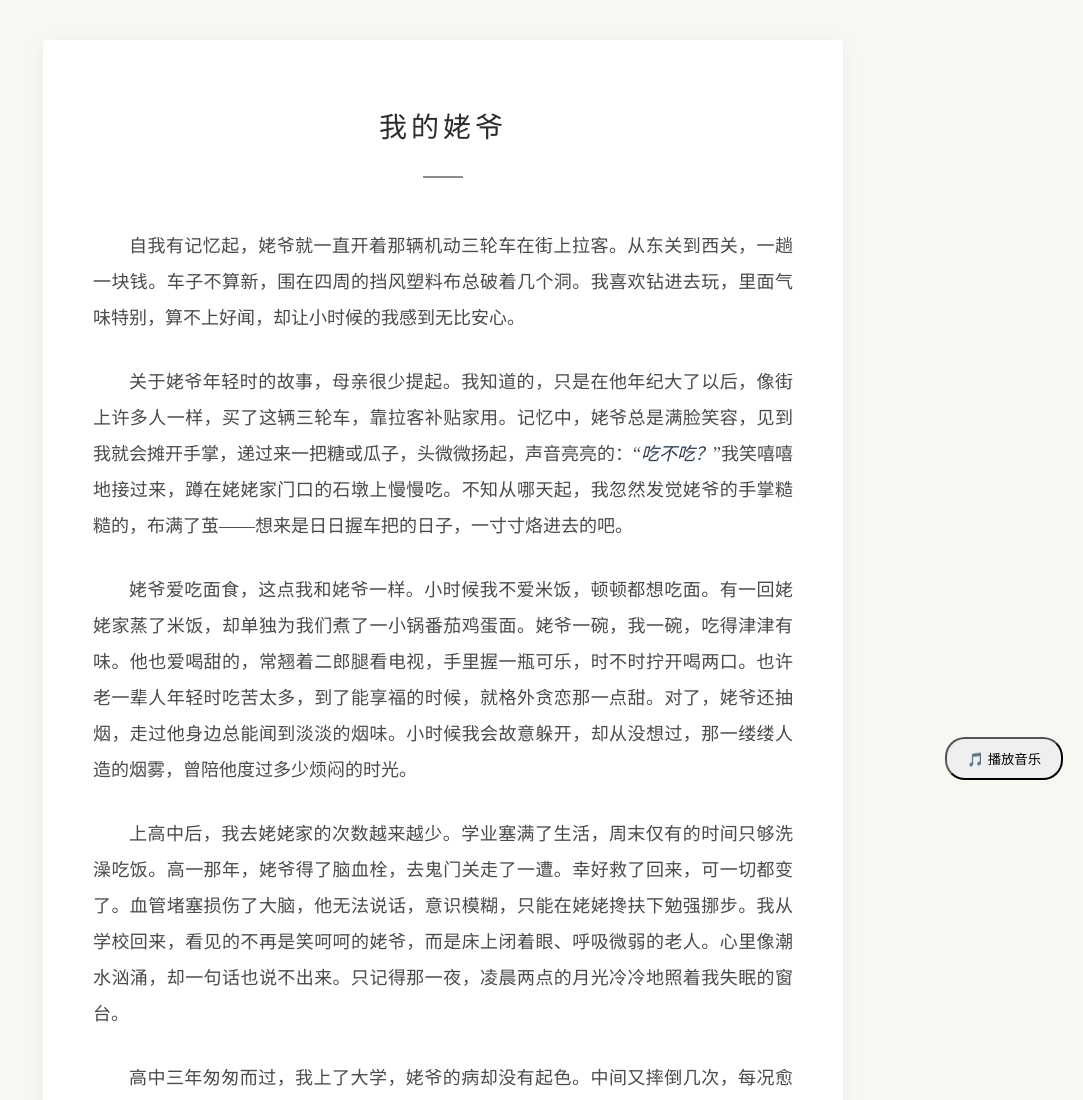
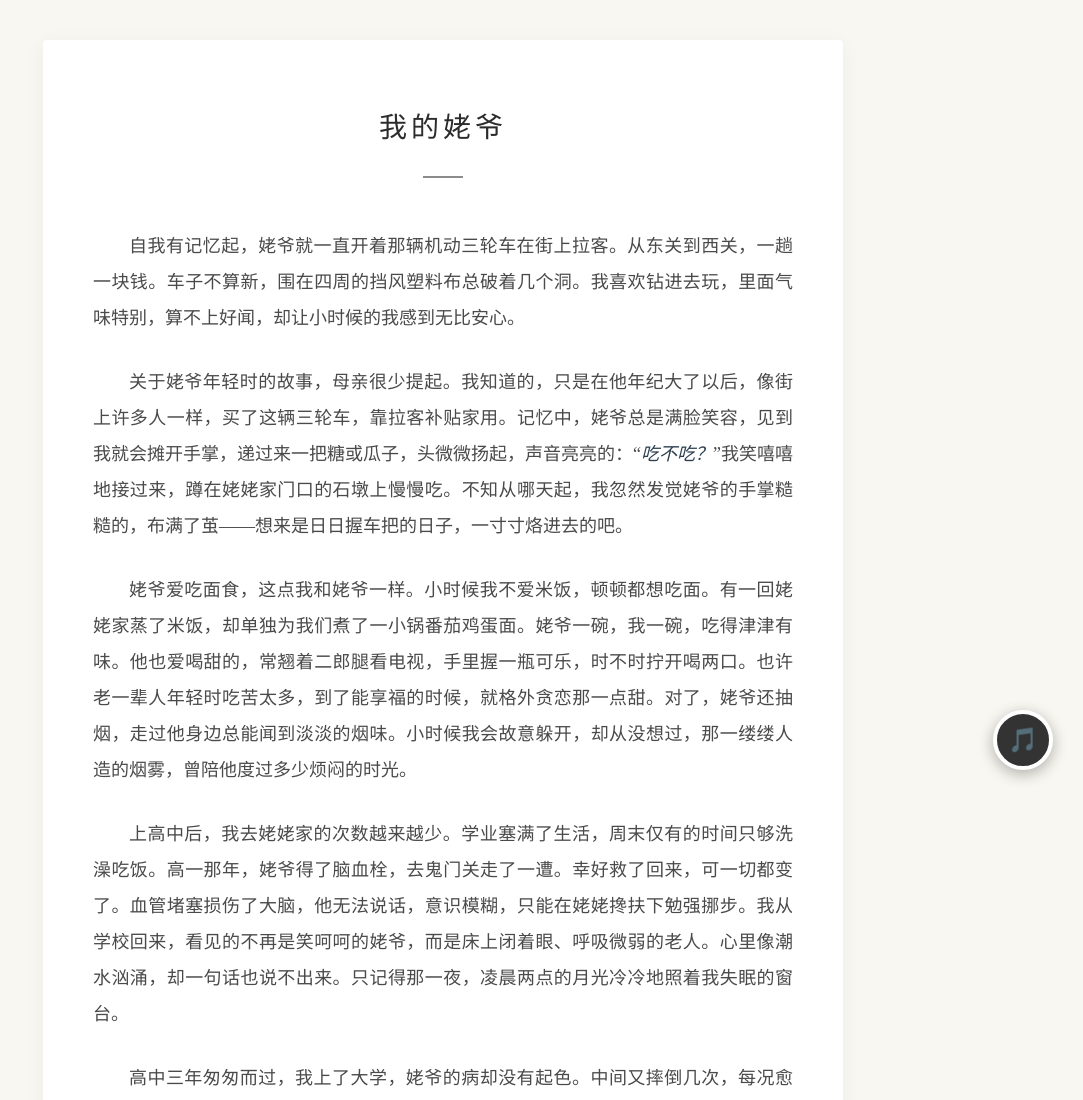
Before and after one commit to jiashuoliu633-jpg/memory1, a plain HTML site: page index.html in a window 1280 px wide. Shown: the top 1100 px of the page, without its empty margins (197-1280 px from the left). Drawn offline with Linux system fonts and the light colour scheme.

Commit message:
Update index.html

```diff
--- a/index.html
+++ b/index.html
@@ -148,15 +148,47 @@
         </div>
     </div>
 <audio id="myAudio" loop preload="auto">
-    <source src="bgm.mp3" type="audio/mpeg">
-    您的浏览器不支持播放音频。
-</audio>
+    <source src="bgm.mp3" type="audio/mpeg"> </audio>
 
-<div style="position: fixed; bottom: 20px; right: 20px; z-index: 999;">
-    <button onclick="toggleMusic()" id="musicBtn" style="padding: 10px 20px; border-radius: 20px; cursor: pointer;">
-        🎵 播放音乐
-    </button>
-</div>
+<style>
+    #musicBtn {
+        position: fixed;
+        bottom: 30px;
+        right: 30px;
+        width: 60px;
+        height: 60px;
+        border-radius: 50%; /* 圆形 */
+        background: #333; /* 唱片底色 */
+        border: 4px solid #fff;
+        color: white;
+        font-size: 24px;
+        cursor: pointer;
+        display: flex;
+        align-items: center;
+        justify-content: center;
+        z-index: 999;
+        box-shadow: 0 4px 15px rgba(0,0,0,0.3);
+        transition: transform 0.3s;
+    }
+
+    /* 定义旋转动画 */
+    @keyframes rotateRecord {
+        from { transform: rotate(0deg); }
+        to { transform: rotate(360deg); }
+    }
+
+    /* 当音乐播放时添加这个类 */
+    .is-playing {
+        animation: rotateRecord 3s linear infinite;
+    }
+
+    /* 鼠标悬停时的微调 */
+    #musicBtn:hover {
+        transform: scale(1.1);
+    }
+</style>
+
+<button onclick="toggleMusic()" id="musicBtn">🎵</button>
 
 <script>
     var audio = document.getElementById("myAudio");
@@ -164,16 +196,16 @@
 
     function toggleMusic() {
         if (audio.paused) {
-            // play() 返回一个 Promise，我们需要捕获它可能抛出的异常
             audio.play().then(() => {
-                btn.innerHTML = "⏸ 暂停音乐";
+                btn.classList.add("is-playing"); // 开始旋转
+                btn.innerHTML = "💿"; // 播放时换个图标
             }).catch(error => {
                 console.error("播放失败:", error);
-                alert("播放失败，请稍后再试或检查文件是否加载完成。");
             });
         } else {
             audio.pause();
-            btn.innerHTML = "🎵 播放音乐";
+            btn.classList.remove("is-playing"); // 停止旋转
+            btn.innerHTML = "🎵";
         }
     }
 </script>
```
